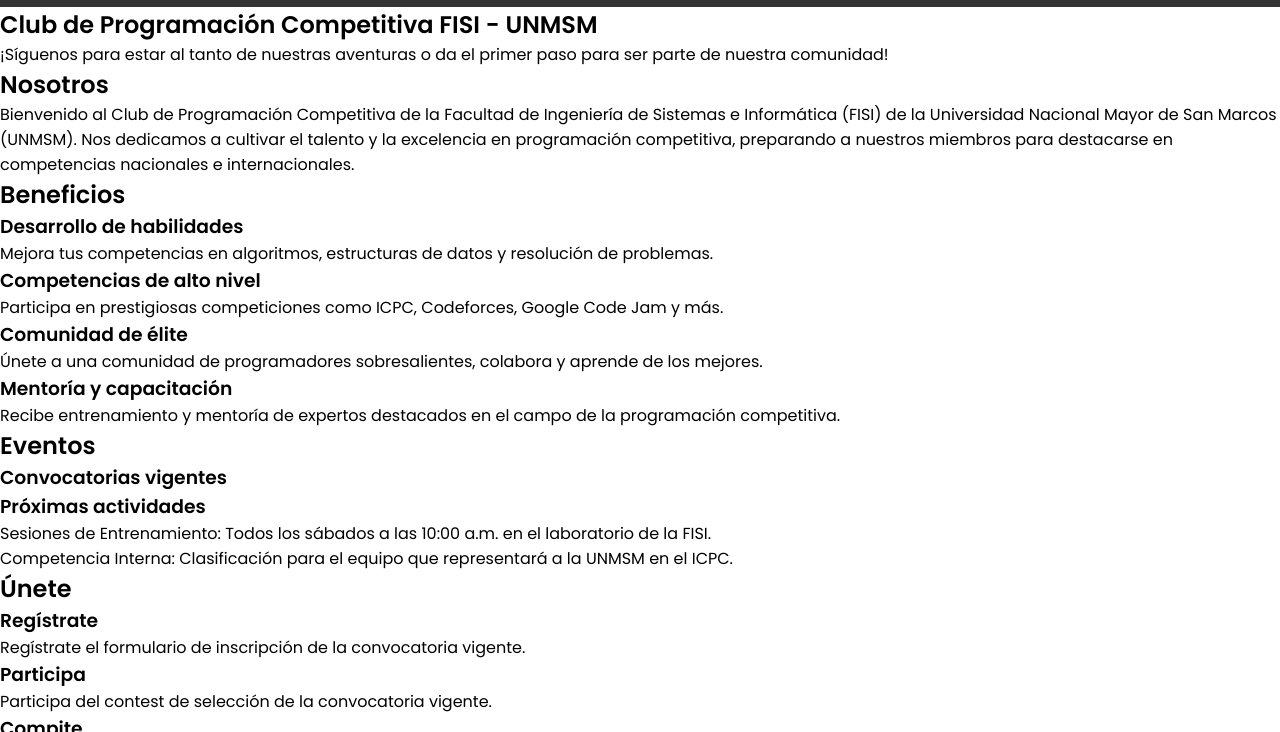
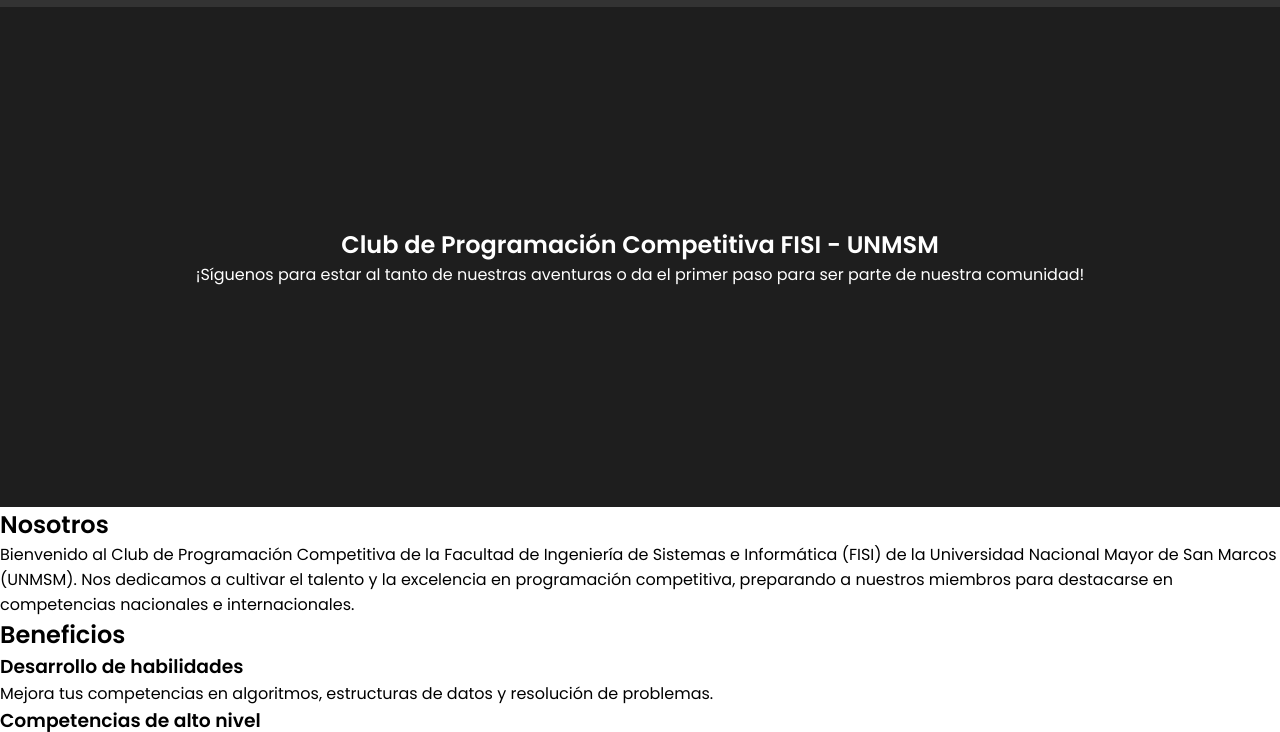
Before and after one commit to cpcunmsm/cpcunmsm.github.io, a plain HTML site: page index.html in a window 1280 px wide. Shown: the part 63-795 px from the top of the page. Drawn offline with Linux system fonts and the light colour scheme.

Commit message:
Add content

```diff
--- a/css/style.css
+++ b/css/style.css
@@ -129,6 +129,25 @@ nav ul li a:hover {
     }
 }
 
+/* Inicio */
+#inicio {
+    height: 500px;
+    background-color: #1E1E1E;
+    color: #fff; /* Opcional: Cambia el color del texto para mejor contraste */
+    display: flex;
+    flex-direction: column;
+    align-items: center;
+    justify-content: center;
+    text-align: center;
+    padding: 20px;
+}
+
+#inicio h1, #inicio p {
+    margin: 0;
+    padding: 0;
+}
+
+
 /* Footer */
 footer {
     background-color: #333;
```
